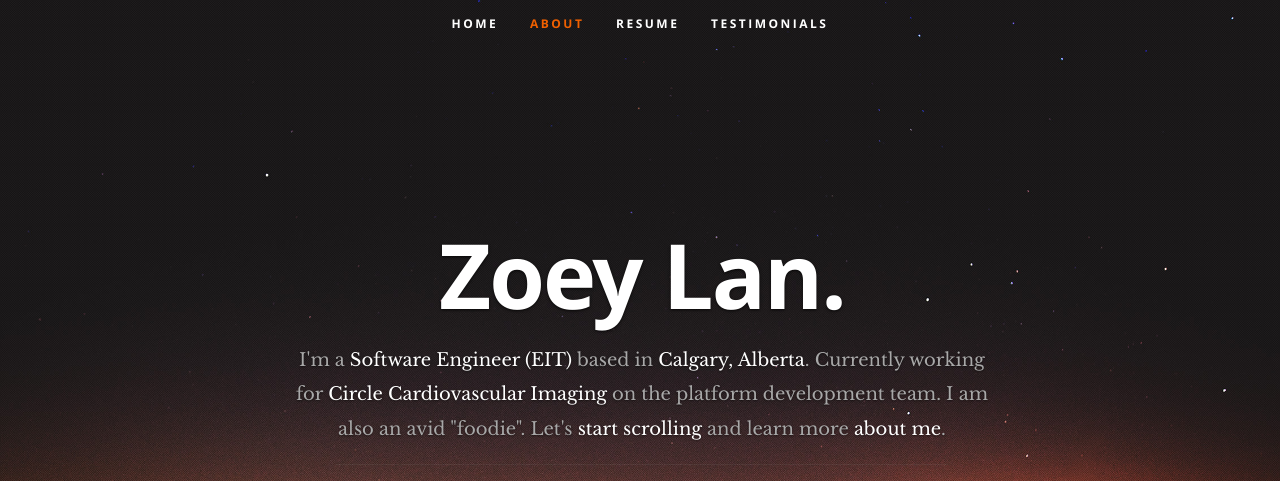
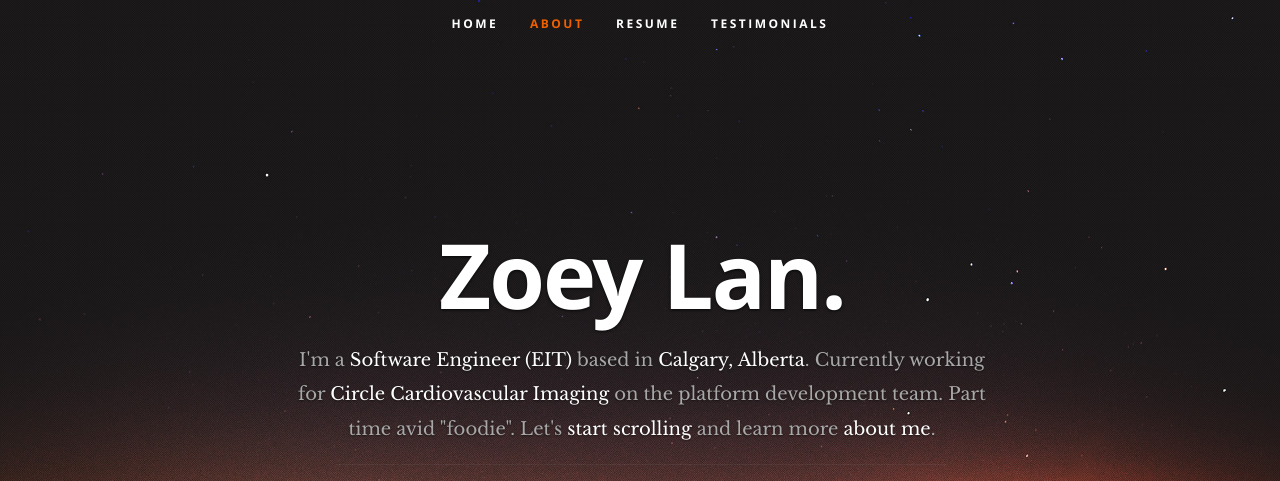
Before and after one commit to zozoee27/WebResume, a plain HTML site: page index.html in a window 1280 px wide. Shown: the top 481 px of the page. Drawn offline with nearby package versions, Linux system fonts and the light colour scheme.

Commit message:
Rewording about me

```diff
--- a/index.html
+++ b/index.html
@@ -55,7 +55,7 @@
       <div class="row banner">
          <div class="banner-text">
             <h1 class="responsive-headline">Zoey Lan.</h1>
-            <h3>I'm a <span>Software Engineer (EIT)</span> based in <span>Calgary, Alberta</span>. Currently working for <a title="CVI" href="http://www.circlecvi.com/">Circle Cardiovascular Imaging</a> on the platform development team. I am also an avid "foodie". Let's <a class="smoothscroll" href="#about">start scrolling</a> and learn more <a class="smoothscroll" href="#about">about me</a>.</h3>
+            <h3>I'm a <span>Software Engineer (EIT)</span> based in <span>Calgary, Alberta</span>. Currently working for <a title="CVI" href="http://www.circlecvi.com/">Circle Cardiovascular Imaging</a> on the platform development team. Part time avid "foodie". Let's <a class="smoothscroll" href="#about">start scrolling</a> and learn more <a class="smoothscroll" href="#about">about me</a>.</h3>
             <hr />
             <ul class="social">
                <li><a href="http://www.linkedin.com/in/zhuo-yi-zoey-lan-b59271108"><i class="fa fa-linkedin"></i></a></li>
```
